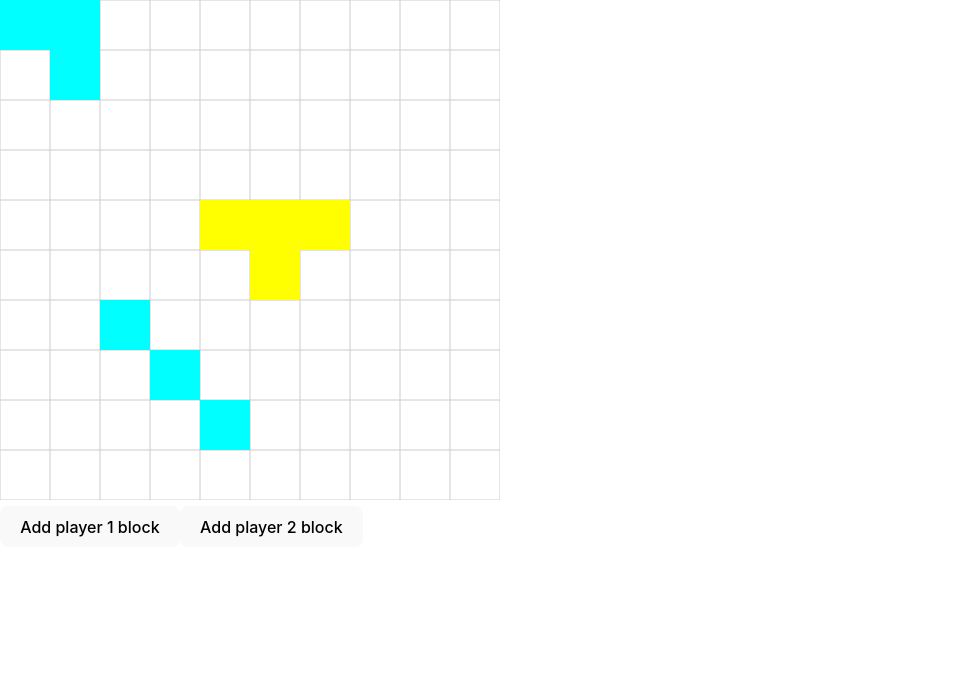
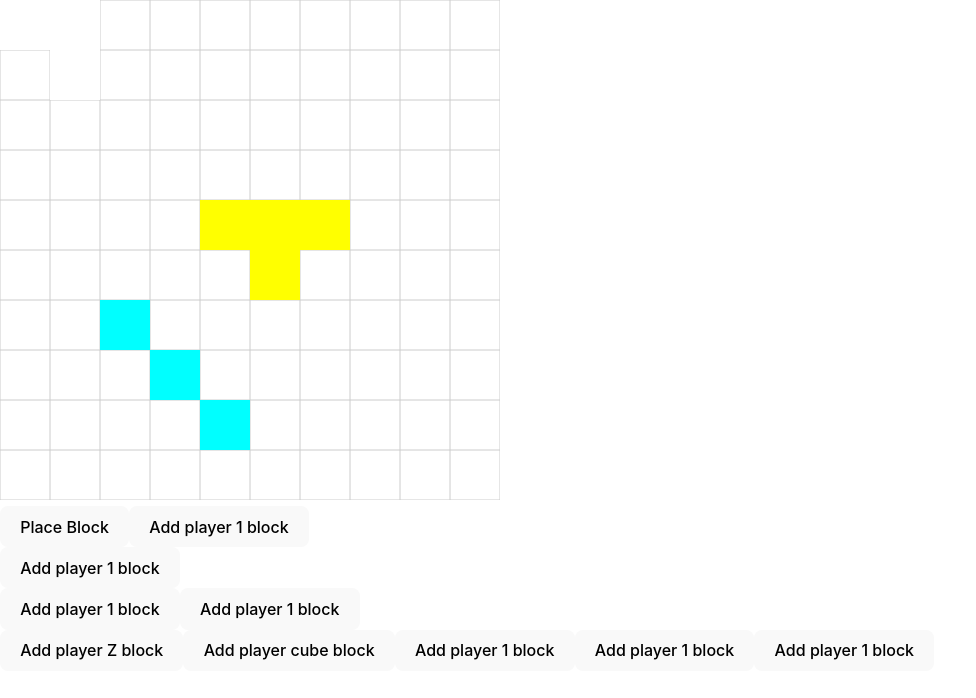
Before and after one commit to jaygarza1982/jakes-blokus, a React (Vite) app: page / in a window 1280 px wide. Shown: the top 698 px of the page, without its empty margins (0-976 px from the left). Built offline with nearby package versions, Linux system fonts and the light colour scheme.

Commit message:
Multiple block options and single block selection and movement (#3)
* Adding different block type buttons

* Only selected blocks can be moved and only 1 selected block at one time

* Adding official Blokus blocks

```diff
--- a/package.json
+++ b/package.json
@@ -15,7 +15,8 @@
     "d3-selection": "^3.0.0",
     "react": "^18.3.1",
     "react-dom": "^18.3.1",
-    "recoil": "^0.7.7"
+    "recoil": "^0.7.7",
+    "uuid": "^11.0.5"
   },
   "devDependencies": {
     "@eslint/js": "^9.17.0",
@@ -24,6 +25,7 @@
     "@types/d3-selection": "^3.0.11",
     "@types/react": "^18.3.18",
     "@types/react-dom": "^18.3.5",
+    "@types/uuid": "^10.0.0",
     "@vitejs/plugin-react-swc": "^3.5.0",
     "eslint": "^9.17.0",
     "eslint-plugin-react-hooks": "^5.0.0",
--- a/src/App.tsx
+++ b/src/App.tsx
@@ -2,37 +2,54 @@ import React from 'react';
 import Canvas from './Canvas';
 import { useSetRecoilState } from 'recoil';
 import { GameDataAtom } from './atoms/GameData';
+import createPlayerBlock from './util/CreateBlock';
+import { GameData } from './GameData';
+import placePlayerBlock from './util/PlaceBlock';
 
 const App: React.FC = () => {
-  const setGameData = useSetRecoilState(GameDataAtom)
+  const setGameData = useSetRecoilState<GameData>(GameDataAtom);
 
-  const addPlayerBlock = (playerId: string) => {
+  const addPlayerBlock = (playerId: string, shape: number[][]) => {
+    const x = 0;
+    const y = 0;
+
     return () => {
       setGameData(g => {
-        return {
-          players: g.players,
-          blocks: [...g.blocks, {
-            blockId: '3',
-            playerId: playerId,
-            shape: [
-              [0, 0],
-              [1, 1],
-              [2, 2]
-            ],
-            x: 100,
-            y: 100
-          }]
-        }
+        return createPlayerBlock(g, playerId, shape, x, y);
       })
     }
+  }
+
+  const placeSelectedBlock = () => {
+    setGameData(g => {
+      return placePlayerBlock(g, g.blocks.find(b => b.selected == true));
+    })
   }
 
   return (
     <>
       <Canvas />
       <br />
-      <button onClick={addPlayerBlock('Player 1')}>Add player 1 block</button>
-      <button onClick={addPlayerBlock('Player 2')}>Add player 2 block</button>
+      <button onClick={placeSelectedBlock}>Place Block</button>
+
+      <button onClick={addPlayerBlock('Player 1', [[0, 0]])}>Add player 1 block</button>
+      <br />
+
+      <button onClick={addPlayerBlock('Player 1', [[0, 0], [1, 0]])}>Add player 1 block</button>
+      <br />
+
+      <button onClick={addPlayerBlock('Player 1', [[0, 0], [1, 0], [1, 1]])}>Add player 1 block</button>
+      <button onClick={addPlayerBlock('Player 1', [[0, 0], [1, 0], [2, 0]])}>Add player 1 block</button>
+      <br />
+
+      <button onClick={addPlayerBlock('Player 1', [[0, 0], [1, 0], [1, 1], [2, 1]])}>Add player Z block</button>
+      <button onClick={addPlayerBlock('Player 1', [[0, 0], [1, 0], [0, 1], [1, 1]])}>Add player cube block</button>
+      <button onClick={addPlayerBlock('Player 1', [[0, 0], [1, 0], [2, 0], [1, 1]])}>Add player 1 block</button>
+      <button onClick={addPlayerBlock('Player 1', [[0, 0], [1, 0], [2, 0], [2, 1]])}>Add player 1 block</button>
+      <button onClick={addPlayerBlock('Player 1', [[0, 0], [1, 0], [2, 0], [3, 0]])}>Add player 1 block</button>
+      <br />
+
+      {/* TODO: 5 piece blocks */}
     </>
   );
 };
--- a/src/GameData.ts
+++ b/src/GameData.ts
@@ -9,6 +9,7 @@ interface Block {
     shape: number[][];
     x: number;
     y: number;
+    selected: boolean;
 }
 
 interface GameData {
--- a/src/Shape.tsx
+++ b/src/Shape.tsx
@@ -1,8 +1,8 @@
 import React, { useRef, useState, useEffect } from 'react';
 import * as d3 from 'd3';
-import { useRecoilValue, useSetRecoilState } from 'recoil';
+import { useRecoilState, useRecoilValue } from 'recoil';
 import { GameDataAtom } from './atoms/GameData';
-import { Block } from './GameData';
+import { Block, GameData } from './GameData';
 
 interface TileProps {
   size: number;
@@ -22,14 +22,14 @@ const Tiles: React.FC<TileProps> = ({ size, block }) => {
   return (
     <g>
       {block.shape.map((n, i) => (
-        <rect key={`tile-${block.blockId}-${i}`} width={size} height={size} x={size * n[0]} y={size * n[1]} fill={color} />
+        <rect key={`tile-${block.blockId}-${i}`} width={size} height={size} x={size * n[0]} y={size * n[1]} fill={block.selected ? '#fff' : color} />
       ))}
     </g>
   );
 };
 
 const Shape: React.FC<ShapeProps> = (props: ShapeProps) => {
-  const setGameData = useSetRecoilState(GameDataAtom);
+  const [gameData, setGameData] = useRecoilState<GameData>(GameDataAtom);
 
   // Not a source of truth position. This is needed for rendering the drag
   // Logic will be done later for setting the game state, which would be the source of truth
@@ -42,6 +42,9 @@ const Shape: React.FC<ShapeProps> = (props: ShapeProps) => {
   });
 
   useEffect(() => {
+    // Only allow movement of selected blocks
+    if (!props.block.selected) return;
+
     if (shapeRef.current) {
       const drag = d3
         .drag<SVGGElement, unknown, unknown>()
@@ -94,7 +97,11 @@ const Shape: React.FC<ShapeProps> = (props: ShapeProps) => {
 
       d3.select(shapeRef.current).call(drag);
     }
-  }, []);
+
+    return () => {
+      d3.select(shapeRef.current).on('.drag', null);
+    }
+  }, [gameData]);
 
   return (
     <g
--- a/src/atoms/GameData.ts
+++ b/src/atoms/GameData.ts
@@ -33,7 +33,8 @@ export const GameDataAtom = atom<GameData>({
                 ]
             ],
             "x": 0,
-            "y": 0
+            "y": 0,
+            selected: true
         },
         {
             "blockId": "2",
@@ -57,7 +58,8 @@ export const GameDataAtom = atom<GameData>({
                 ]
             ],
             "x": 200,
-            "y": 200
+            "y": 200,
+            selected: false
         },
         {
             "blockId": "3",
@@ -77,7 +79,8 @@ export const GameDataAtom = atom<GameData>({
                 ]
             ],
             "x": 100,
-            "y": 300
+            "y": 300,
+            selected: false
         }
     ]
 }
--- /dev/null
+++ b/src/util/CreateBlock.ts
@@ -0,0 +1,21 @@
+import { GameData } from '../GameData';
+import { v4 as uuid } from 'uuid';
+
+const createPlayerBlock = (g: GameData, playerId: string, shape: number[][], x: number, y: number): GameData => {
+  // Do not allow players to create more than 1 block at a time
+  if (g.blocks.find(b => b.selected)) return g;
+
+  return {
+    players: g.players,
+    blocks: [...g.blocks, {
+      blockId: uuid(),
+      playerId: playerId,
+      shape: shape,
+      x: x,
+      y: y,
+      selected: true
+    }]
+  }
+}
+
+export default createPlayerBlock;
--- /dev/null
+++ b/src/util/PlaceBlock.ts
@@ -0,0 +1,22 @@
+import { Block, GameData } from '../GameData';
+
+const placePlayerBlock = (g: GameData, block: Block | undefined): GameData => {
+  // If we are given an undefined value we need to return original game state
+  if (!block) return g;
+
+  const allButGivenBlock = g.blocks.filter(b => b.blockId != block?.blockId);
+
+  return {
+    players: g.players,
+    blocks: [...allButGivenBlock, {
+      blockId: block?.blockId || '',
+      playerId: block?.playerId || '',
+      selected: false,
+      shape: block?.shape || [],
+      x: block?.x || 0,
+      y: block?.y || 0
+    }]
+  }
+}
+
+export default placePlayerBlock;
```
Also changed, not shown: 1 other file (tests, documents, lock files or other folders).
